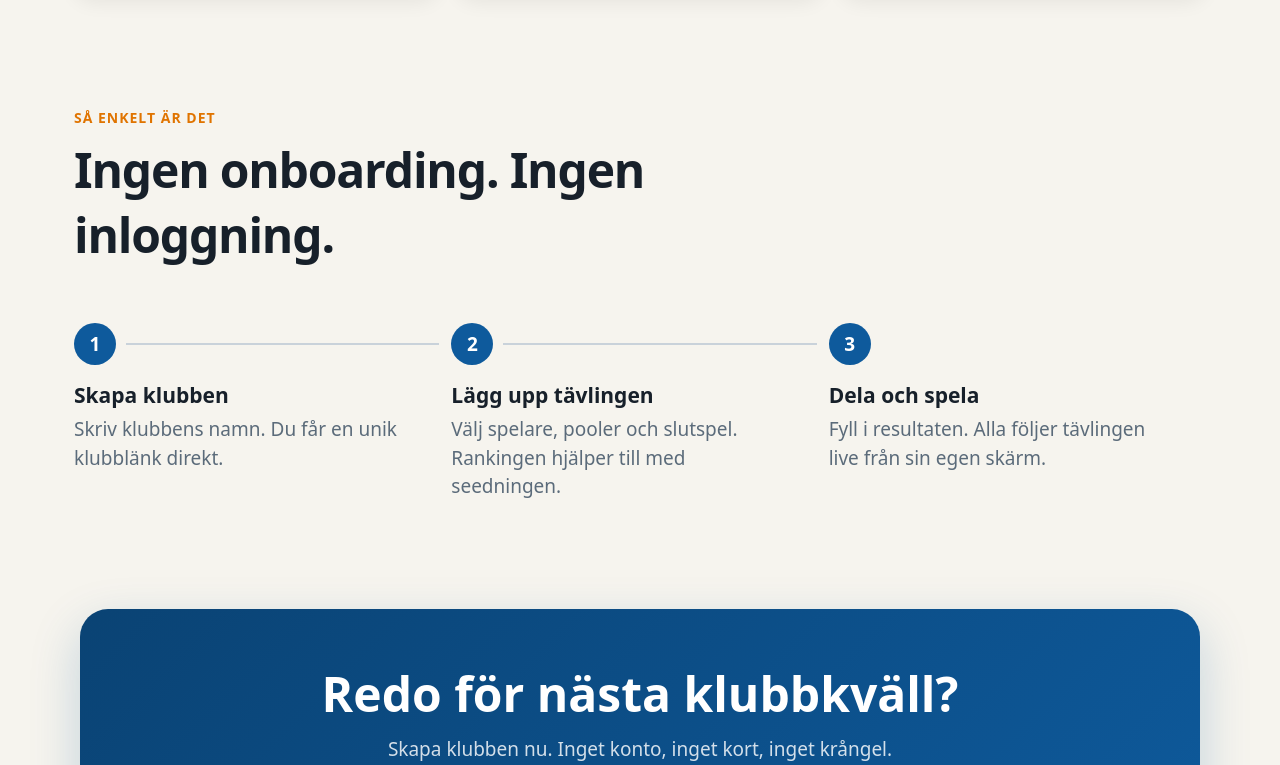
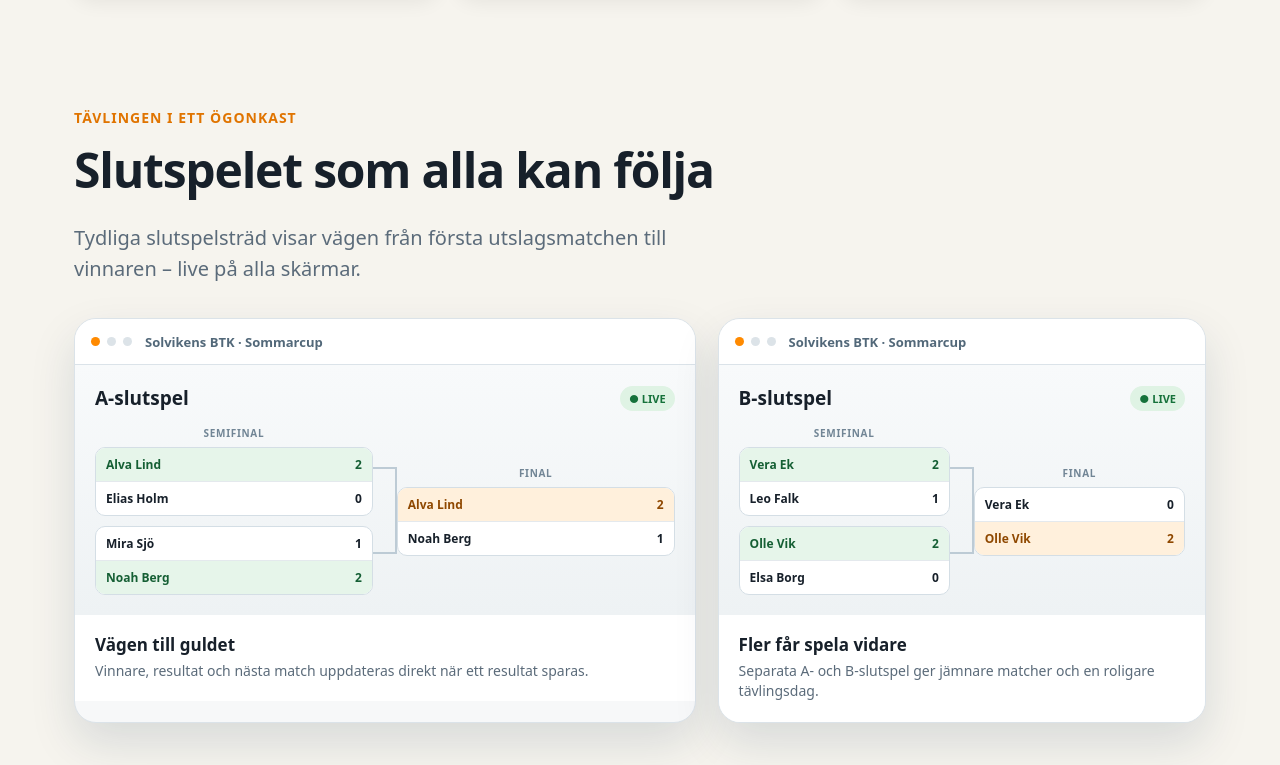
Before and after one commit to ljacobsson/tt-protocol, a website: page index.html in a window 1280 px wide. Shown: the part 1481-2246 px from the top of the page. Drawn offline with Linux system fonts and the light colour scheme.

Commit message:
better styles

```diff
--- a/index.html
+++ b/index.html
@@ -514,6 +514,41 @@
   }
   .featurecard h4{margin:18px 0 8px; font-size:22px;}
   .featurecard p{margin:0; color:var(--muted); line-height:1.55;}
+  .bracketgallery{display:grid; grid-template-columns:1.12fr .88fr; gap:22px;}
+  .appscreenshot{
+    overflow:hidden; border:1px solid #dbe3e9; border-radius:22px; background:#f7f8f9;
+    box-shadow:0 20px 46px rgba(13,48,75,.13);
+  }
+  .screenshotbar{
+    display:flex; align-items:center; gap:7px; min-height:46px; padding:0 16px;
+    border-bottom:1px solid #dbe3e9; background:#fff;
+  }
+  .screenshotbar i{width:9px; height:9px; border-radius:50%; background:#dce3e8;}
+  .screenshotbar i:first-child{background:#ff8a00;}
+  .screenshotbar strong{margin-left:6px; color:#526879; font-size:13px;}
+  .shotbody{padding:20px; background:linear-gradient(180deg,#f8fafb,#eef2f4);}
+  .shothead{display:flex; align-items:center; justify-content:space-between; gap:10px; margin-bottom:15px;}
+  .shothead h4{margin:0; font-size:19px;}
+  .shotlive{
+    padding:5px 9px; border-radius:999px; background:#dff3e4;
+    color:#16723b; font-size:11px; font-weight:900;
+  }
+  .minibracket{display:grid; grid-template-columns:1fr 24px 1fr; align-items:center; gap:0;}
+  .miniround{display:flex; flex-direction:column; gap:10px;}
+  .miniround.final{justify-content:center;}
+  .miniconnect{height:52%; border-top:2px solid #bdcbd5; border-bottom:2px solid #bdcbd5; border-right:2px solid #bdcbd5;}
+  .minimatch{overflow:hidden; border:1px solid #d4dee5; border-radius:10px; background:#fff;}
+  .miniplayer{display:flex; justify-content:space-between; gap:8px; padding:8px 10px; font-size:12px; font-weight:750;}
+  .miniplayer + .miniplayer{border-top:1px solid #e4e9ed;}
+  .miniplayer.winner{background:#e6f5ea; color:#155f34; font-weight:900;}
+  .miniplayer.champion{background:#fff0dc; color:#8f4800;}
+  .miniroundlabel{
+    margin-bottom:7px; color:#718595; text-align:center;
+    font-size:10px; font-weight:900; letter-spacing:.7px; text-transform:uppercase;
+  }
+  .shotcaption{padding:18px 20px 20px; background:#fff;}
+  .shotcaption strong{display:block; margin-bottom:5px; font-size:17px;}
+  .shotcaption p{margin:0; color:var(--muted); font-size:14px; line-height:1.45;}
   .steps{display:grid; grid-template-columns:repeat(3,1fr); gap:0; counter-reset:step;}
   .step{position:relative; padding:22px 34px 22px 0; counter-increment:step;}
   .step::before{
@@ -536,7 +571,7 @@
   @media (max-width:850px){
     .herogrid{grid-template-columns:1fr; gap:42px;}
     .productcard{max-width:560px; transform:none;}
-    .featuregrid,.steps{grid-template-columns:1fr;}
+    .featuregrid,.steps,.bracketgallery{grid-template-columns:1fr;}
     .step:not(:last-child)::after{display:none;}
   }
   @media (max-width:560px){
@@ -979,6 +1014,87 @@
         <div class="featureicon">⌁</div>
         <h4>Smart seedning</h4>
         <p>Sprid topprankade spelare mellan poolerna och få jämnare, roligare tävlingar automatiskt.</p>
+      </article>
+    </div>
+  </section>
+
+  <section class="landingsection" style="padding-top:20px;">
+    <div class="sectionintro">
+      <span class="kicker">Tävlingen i ett ögonkast</span>
+      <h3>Slutspelet som alla kan följa</h3>
+      <p>Tydliga slutspelsträd visar vägen från första utslagsmatchen till vinnaren – live på alla skärmar.</p>
+    </div>
+    <div class="bracketgallery">
+      <article class="appscreenshot" aria-label="Exempel på A-slutspel">
+        <div class="screenshotbar"><i></i><i></i><i></i><strong>Solvikens BTK · Sommarcup</strong></div>
+        <div class="shotbody">
+          <div class="shothead"><h4>A-slutspel</h4><span class="shotlive">● LIVE</span></div>
+          <div class="minibracket">
+            <div>
+              <div class="miniroundlabel">Semifinal</div>
+              <div class="miniround">
+                <div class="minimatch">
+                  <div class="miniplayer winner"><span>Alva Lind</span><b>2</b></div>
+                  <div class="miniplayer"><span>Elias Holm</span><b>0</b></div>
+                </div>
+                <div class="minimatch">
+                  <div class="miniplayer"><span>Mira Sjö</span><b>1</b></div>
+                  <div class="miniplayer winner"><span>Noah Berg</span><b>2</b></div>
+                </div>
+              </div>
+            </div>
+            <div class="miniconnect"></div>
+            <div>
+              <div class="miniroundlabel">Final</div>
+              <div class="miniround final">
+                <div class="minimatch">
+                  <div class="miniplayer champion"><span>Alva Lind</span><b>2</b></div>
+                  <div class="miniplayer"><span>Noah Berg</span><b>1</b></div>
+                </div>
+              </div>
+            </div>
+          </div>
+        </div>
+        <div class="shotcaption">
+          <strong>Vägen till guldet</strong>
+          <p>Vinnare, resultat och nästa match uppdateras direkt när ett resultat sparas.</p>
+        </div>
+      </article>
+
+      <article class="appscreenshot" aria-label="Exempel på B-slutspel">
+        <div class="screenshotbar"><i></i><i></i><i></i><strong>Solvikens BTK · Sommarcup</strong></div>
+        <div class="shotbody">
+          <div class="shothead"><h4>B-slutspel</h4><span class="shotlive">● LIVE</span></div>
+          <div class="minibracket">
+            <div>
+              <div class="miniroundlabel">Semifinal</div>
+              <div class="miniround">
+                <div class="minimatch">
+                  <div class="miniplayer winner"><span>Vera Ek</span><b>2</b></div>
+                  <div class="miniplayer"><span>Leo Falk</span><b>1</b></div>
+                </div>
+                <div class="minimatch">
+                  <div class="miniplayer winner"><span>Olle Vik</span><b>2</b></div>
+                  <div class="miniplayer"><span>Elsa Borg</span><b>0</b></div>
+                </div>
+              </div>
+            </div>
+            <div class="miniconnect"></div>
+            <div>
+              <div class="miniroundlabel">Final</div>
+              <div class="miniround final">
+                <div class="minimatch">
+                  <div class="miniplayer"><span>Vera Ek</span><b>0</b></div>
+                  <div class="miniplayer champion"><span>Olle Vik</span><b>2</b></div>
+                </div>
+              </div>
+            </div>
+          </div>
+        </div>
+        <div class="shotcaption">
+          <strong>Fler får spela vidare</strong>
+          <p>Separata A- och B-slutspel ger jämnare matcher och en roligare tävlingsdag.</p>
+        </div>
       </article>
     </div>
   </section>
```
